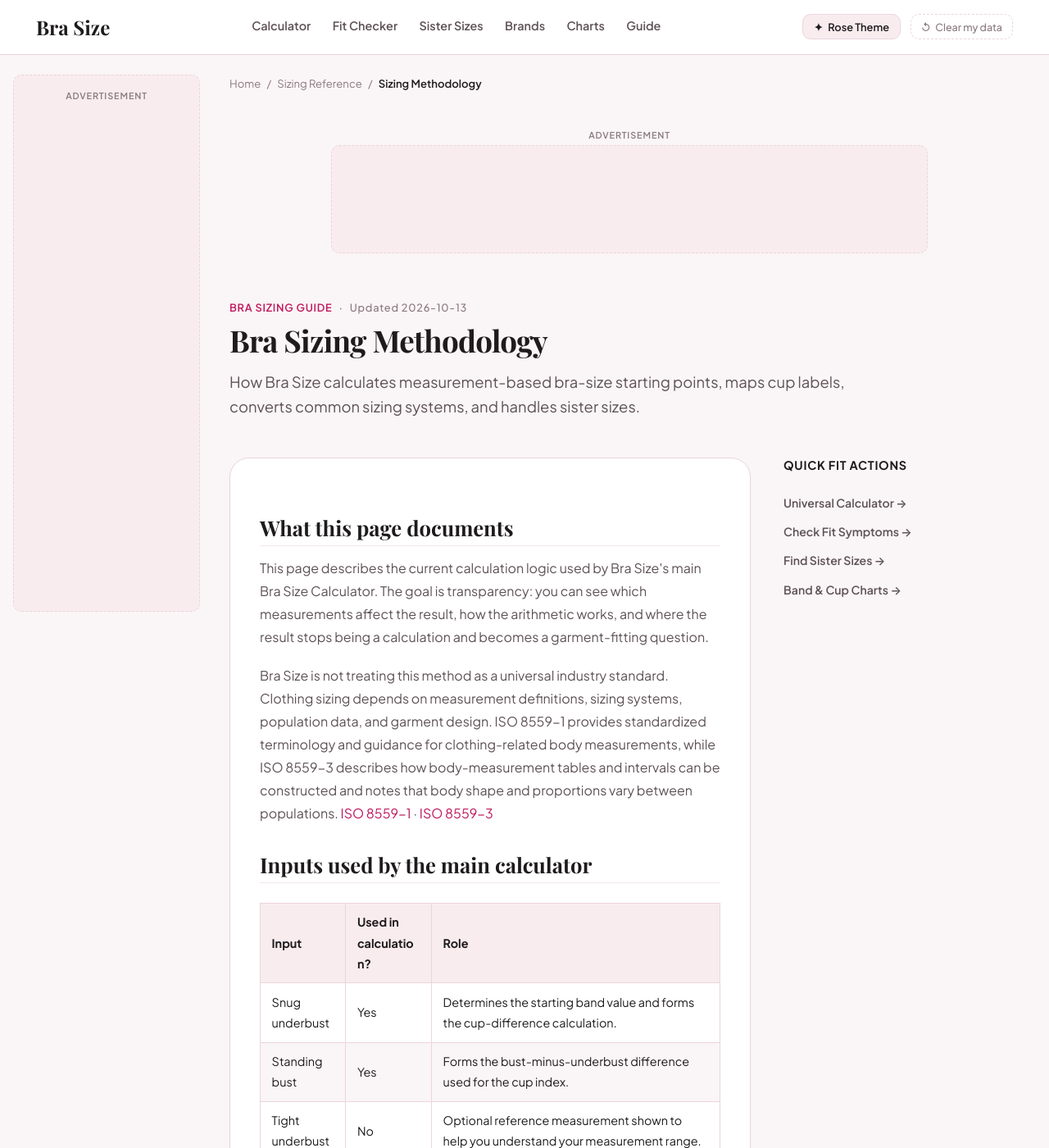
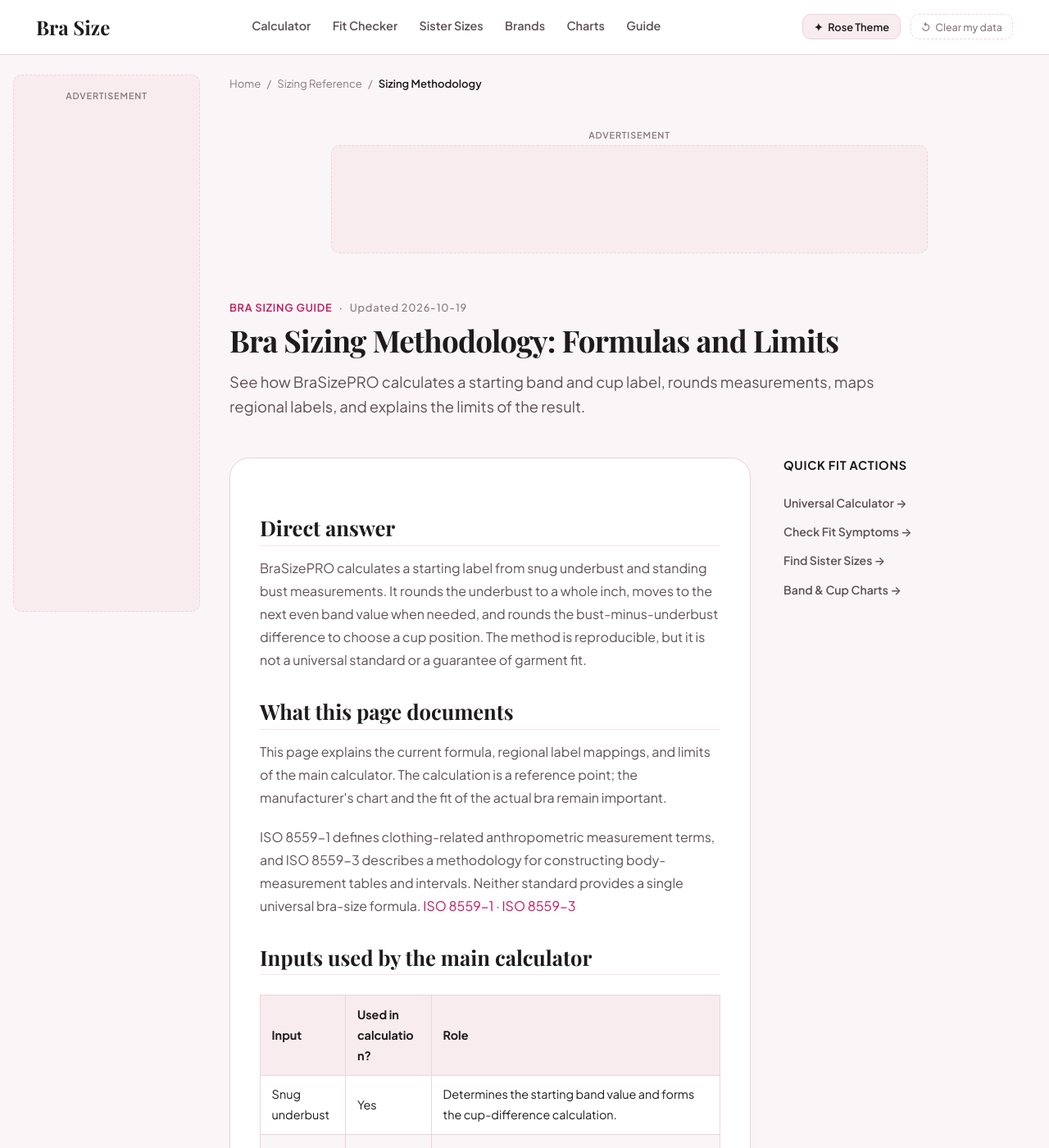
Before and after one commit to sharpedge74-cmyk/Bra-Size-Pro, a Jekyll site: the page built from bra-sizing-methodology.html, in a window 1280 px wide and 1400 px high. Shown: the whole window at 82% size. Built offline with Jekyll 4.4.1, drawn with Linux system fonts in a browser that asks for light colours; some web fonts are replaced; some of the changed text lies outside the part shown.

Commit message:
Rewrite bra sizing guides with transparent formulas, worked examples, and sourced limitations

```diff
--- a/bra-sizing-methodology.html
+++ b/bra-sizing-methodology.html
@@ -1,12 +1,12 @@
 ---
 layout: guide
-title: "Bra Sizing Methodology"
-description: "How Bra Size calculates measurement-based bra-size starting points, maps cup labels, converts common sizing systems, and handles sister sizes."
+title: "Bra Sizing Methodology: Formulas and Limits"
+description: "See how BraSizePRO calculates a starting band and cup label, rounds measurements, maps regional labels, and explains the limits of the result."
 permalink: /bra-sizing-methodology
 breadcrumb_label: "Sizing Methodology"
-last_reviewed: "2026-10-13"
+last_reviewed: "2026-10-19"
 related_tool:
-  title: "Universal Bra Size Calculator"
+  title: "Bra Size Calculator"
   desc: "Compare your measurements with the exact calculation described on this page."
   url: "/bra-size-calculator"
 related_guide:
@@ -14,24 +14,31 @@
   desc: "Understand the cup-letter sequences used in the calculation."
   url: "/bra-cup-size-guide"
 sources:
-  - '<a href="https://www.iso.org/standard/61686.html" rel="noopener">ISO 8559-1:2017 — Anthropometric definitions for body measurement</a>'
-  - '<a href="https://www.iso.org/standard/67334.html" rel="noopener">ISO 8559-3:2018 — Methodology for body measurement tables and intervals</a>'
-  - '<a href="https://pubmed.ncbi.nlm.nih.gov/22397508/" rel="noopener">White & Scurr — Evaluation of professional bra fitting criteria for bra selection and fitting in the UK</a>'
-  - '<a href="https://pubmed.ncbi.nlm.nih.gov/39623226/" rel="noopener">Moscarelli et al. — Understanding Variation in Bra Cup Sizing Among Leading Manufacturers</a>'
+  - '<a href="https://www.iso.org/standard/61686.html" target="_blank" rel="noopener">ISO 8559-1:2017 — Anthropometric definitions for body measurement; checked 2026-10-19</a>'
+  - '<a href="https://www.iso.org/standard/67334.html" target="_blank" rel="noopener">ISO 8559-3:2018 — Methodology for body measurement tables and intervals; checked 2026-10-19</a>'
+  - '<a href="https://pubmed.ncbi.nlm.nih.gov/22397508/" target="_blank" rel="noopener">White &amp; Scurr (2012) — Evaluation of professional bra-fitting criteria; retrieved 2026-10-19</a>'
+  - '<a href="https://pubmed.ncbi.nlm.nih.gov/39623226/" target="_blank" rel="noopener">Moscarelli et al. (2025) — Variation in bra cup sizing among manufacturers; retrieved 2026-10-19</a>'
 faq:
-  - q: "Does Bra Size use the +4 method?"
-    a: "No. The current calculator uses the entered snug underbust directly, rounds it to an even band value, and does not add four inches."
+  - q: "Does this calculator use the +4 method?"
+    a: "No. The documented formula rounds the snug underbust to a whole inch, then moves to the next even band value when needed. It does not add four inches. Bra-sizing methods differ, so the result should be compared with the fit of the actual garment."
   - q: "How is the cup starting point calculated?"
-    a: "The calculator subtracts snug underbust from standing bust, rounds the difference to the nearest whole inch, and uses that index in the selected sizing system's cup sequence."
-  - q: "Is the calculated size a universal bra size?"
-    a: "No. It is a measurement-based starting point. Brand charts, garment construction, cup shape, fabric stretch, body shape, and fit preferences can change the size that fits best."
+    a: "The calculator subtracts snug underbust from standing bust, rounds the difference to the nearest whole inch, and uses that index in the selected system's stored cup sequence. Negative differences are treated as zero."
+  - q: "Are the regional conversions universal?"
+    a: "No. The displayed values are BraSizePRO's reference mappings. Manufacturer charts may use different conventions, so check the current chart for the exact product."
+  - q: "Will the calculated size fit every bra?"
+    a: "No. Research has found differences in cup volume among manufacturers, and fit also depends on garment shape and construction. Treat the result as a starting point."
+  - q: "Do tight underbust and leaning bust affect the result?"
+    a: "No. The main calculator uses snug underbust and standing bust. Tight underbust and leaning bust are optional reference measurements only."
+
 ---
 
+<h2>Direct answer</h2>
+<p>BraSizePRO calculates a starting label from snug underbust and standing bust measurements. It rounds the underbust to a whole inch, moves to the next even band value when needed, and rounds the bust-minus-underbust difference to choose a cup position. The method is reproducible, but it is not a universal standard or a guarantee of garment fit.</p>
+
 <h2>What this page documents</h2>
-<p>This page describes the current calculation logic used by Bra Size's main Bra Size Calculator. The goal is transparency: you can see which measurements affect the result, how the arithmetic works, and where the result stops being a calculation and becomes a garment-fitting question.</p>
+<p>This page explains the current formula, regional label mappings, and limits of the main calculator. The calculation is a reference point; the manufacturer's chart and the fit of the actual bra remain important.</p>
 
-<p>Bra Size is not treating this method as a universal industry standard. Clothing sizing depends on measurement definitions, sizing systems, population data, and garment design. ISO 8559-1 provides standardized terminology and guidance for clothing-related body measurements, while ISO 8559-3 describes how body-measurement tables and intervals can be constructed and notes that body shape and proportions vary between populations. <a href="https://www.iso.org/standard/61686.html" rel="noopener">ISO 8559-1</a> · <a href="https://www.iso.org/standard/67334.html" rel="noopener">ISO 8559-3</a></p>
-
+<p>ISO 8559-1 defines clothing-related anthropometric measurement terms, and ISO 8559-3 describes a methodology for constructing body-measurement tables and intervals. Neither standard provides a single universal bra-size formula. <a href="https://www.iso.org/standard/61686.html" target="_blank" rel="noopener">ISO 8559-1</a> · <a href="https://www.iso.org/standard/67334.html" target="_blank" rel="noopener">ISO 8559-3</a></p>
 <h2>Inputs used by the main calculator</h2>
 <table>
   <thead>
@@ -200,3 +207,11 @@
   <li>Evaluate the actual garment's band, cups, wires, straps, and overall comfort.</li>
   <li>If needed, use the <a href="/sister-size-calculator">Sister Size Calculator</a> or <a href="/bra-fit-checker">Bra Fit Checker</a> to explore adjacent sizing and fit considerations.</li>
 </ol>
+<h2>How we calculated this</h2>
+<div class="methodology-note"><p><strong>Band:</strong> convert the snug underbust to inches, round to the nearest whole inch, then move to the next even number if the rounded value is odd.</p><p><strong>Cup index:</strong> subtract snug underbust from standing bust in inches, round the difference to the nearest whole inch, and use the result as an index in the selected stored cup sequence. Negative differences are set to zero. Values beyond the sequence are limited to the last available label.</p><p><strong>Unit handling:</strong> centimeter inputs are converted to inches before the main calculation. Displayed conversions are reference mappings maintained by the site, not a universal industry conversion standard.</p></div>
+
+<h2>About the +4/+5 band method</h2>
+<p>Bra-sizing approaches differ. Some traditional methods add inches to an underbust measurement before selecting a band label. BraSizePRO's calculator does not add four or five inches; it follows the formula documented above. This page does not claim that one method guarantees a better fit for every person or every brand. Compare the calculated starting point with the current product chart and the fit of the garment.</p>
+
+<h2>Limits of the examples and tables</h2>
+<p>The worked example and tables below describe BraSizePRO's calculation rules. They should not be read as official size charts for all manufacturers. The international band mapping and cup-label sequences are site reference values; brand-specific exceptions remain possible.</p>
```
